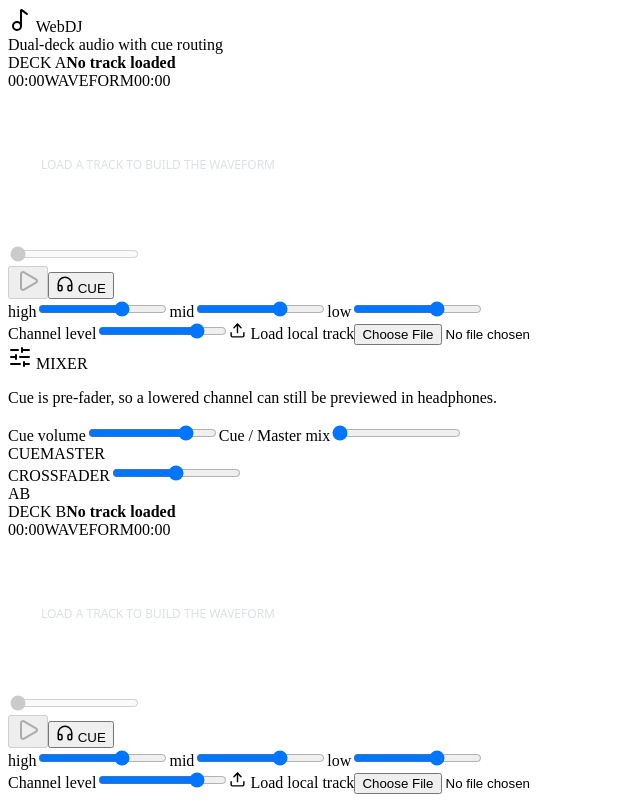
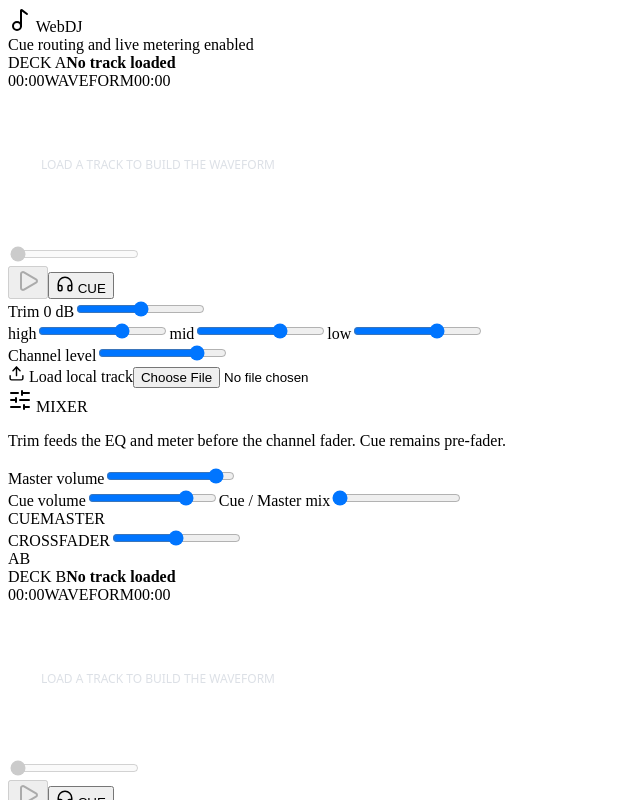
Before and after one commit to ShurexBRT/WebDJ, a React (Vite) app: page / in a window 1280 px wide. Shown: the top 800 px of the page, without its empty margins (0-640 px from the left). Built offline with nearby package versions, Linux system fonts and the light colour scheme; the HTML template or start-up script is replaced by a standard one.

Commit message:
Add trim master controls and VU meters

```diff
--- a/src/App.tsx
+++ b/src/App.tsx
@@ -3,6 +3,7 @@ import { Headphones, Music2, Pause, Play, RefreshCw, SlidersHorizontal, Upload }
 import { getAudioEngine } from './audio/AudioEngine'
 import { decodeWaveform } from './audio/waveform'
 import { formatTime, progressFromTime, timeFromProgress } from './audio/transport'
+import { LevelMeter } from './components/LevelMeter'
 import { Waveform } from './components/Waveform'
 import { useMixerStore, type DeckId } from './state/mixerStore'
 
@@ -10,6 +11,7 @@ function Deck({ side }: { side: DeckId }) {
   const deck = useMixerStore((state) => state.decks[side])
   const loadTrack = useMixerStore((state) => state.loadTrack)
   const setPlaying = useMixerStore((state) => state.setPlaying)
+  const setTrim = useMixerStore((state) => state.setDeckTrim)
   const setVolume = useMixerStore((state) => state.setDeckVolume)
   const setDeckTime = useMixerStore((state) => state.setDeckTime)
   const setDeckEq = useMixerStore((state) => state.setDeckEq)
@@ -18,6 +20,7 @@ function Deck({ side }: { side: DeckId }) {
   const setDeckCue = useMixerStore((state) => state.setDeckCue)
 
   const engine = getAudioEngine()
+  const readLevel = useCallback(() => engine.getDeckLevel(side), [engine, side])
   const progress = progressFromTime(deck.currentTime, deck.duration)
   const accent = side === 'A' ? '#29b6ff' : '#ff9a3d'
 
@@ -32,6 +35,7 @@ function Deck({ side }: { side: DeckId }) {
 
     loadTrack(side, file.name)
     setDeckAnalysis(side, true)
+    engine.setDeckTrim(side, deck.trim)
     engine.setDeckVolume(side, deck.volume)
 
     try {
@@ -135,6 +139,26 @@ function Deck({ side }: { side: DeckId }) {
         </button>
       </div>
 
+      <div className="channel-strip">
+        <LevelMeter label={`Deck ${side} level`} readLevel={readLevel} />
+        <div className="channel-controls">
+          <label className="control-row">
+            <span>Trim {deck.trim > 0 ? `+${deck.trim}` : deck.trim} dB</span>
+            <input
+              aria-label={`Trim deck ${side}`}
+              type="range"
+              min="-12"
+              max="12"
+              step="1"
+              value={deck.trim}
+              onChange={(event) => {
+                const value = Number(event.target.value)
+                setTrim(side, value)
+                engine.setDeckTrim(side, value)
+              }}
+            />
+          </label>
+
           <div className="deck-controls">
             {(['high', 'mid', 'low'] as const).map((band) => (
               <label className="control-row compact" key={band}>
@@ -168,6 +192,8 @@ function Deck({ side }: { side: DeckId }) {
               }}
             />
           </label>
+        </div>
+      </div>
 
       <label className="load-track-button">
         <Upload size={17} /> Load local track
@@ -294,24 +320,48 @@ function AudioSettings() {
 
 function App() {
   const crossfader = useMixerStore((state) => state.crossfader)
+  const masterVolume = useMixerStore((state) => state.masterVolume)
   const cueVolume = useMixerStore((state) => state.cueVolume)
   const cueMix = useMixerStore((state) => state.cueMix)
   const setCrossfader = useMixerStore((state) => state.setCrossfader)
+  const setMasterVolume = useMixerStore((state) => state.setMasterVolume)
   const setCueVolume = useMixerStore((state) => state.setCueVolume)
   const setCueMix = useMixerStore((state) => state.setCueMix)
+  const engine = getAudioEngine()
+  const readMasterLevel = useCallback(() => engine.getMasterLevel(), [engine])
 
   return (
     <main className="app-shell">
       <header className="topbar">
         <div className="brand"><Music2 /> <span>WebDJ</span></div>
-        <div className="status"><span className="status-dot" /> Dual-deck audio with cue routing</div>
+        <div className="status"><span className="status-dot" /> Cue routing and live metering enabled</div>
       </header>
 
       <div className="workspace">
         <Deck side="A" />
         <section className="mixer">
           <div className="mixer-title"><SlidersHorizontal /> MIXER</div>
-          <p className="mixer-copy">Cue is pre-fader, so a lowered channel can still be previewed in headphones.</p>
+          <p className="mixer-copy">Trim feeds the EQ and meter before the channel fader. Cue remains pre-fader.</p>
+
+          <div className="master-strip">
+            <LevelMeter label="Master level" readLevel={readMasterLevel} />
+            <label className="control-row">
+              <span>Master volume</span>
+              <input
+                aria-label="Master volume"
+                type="range"
+                min="0"
+                max="1"
+                step="0.01"
+                value={masterVolume}
+                onChange={(event) => {
+                  const value = Number(event.target.value)
+                  setMasterVolume(value)
+                  engine.setMasterVolume(value)
+                }}
+              />
+            </label>
+          </div>
 
           <div className="monitor-controls">
             <label className="control-row">
@@ -326,7 +376,7 @@ function App() {
                 onChange={(event) => {
                   const value = Number(event.target.value)
                   setCueVolume(value)
-                  getAudioEngine().setCueVolume(value)
+                  engine.setCueVolume(value)
                 }}
               />
             </label>
@@ -342,7 +392,7 @@ function App() {
                 onChange={(event) => {
                   const value = Number(event.target.value)
                   setCueMix(value)
-                  getAudioEngine().setCueMix(value)
+                  engine.setCueMix(value)
                 }}
               />
               <div className="cross-labels"><span>CUE</span><span>MASTER</span></div>
@@ -361,7 +411,7 @@ function App() {
               onChange={(event) => {
                 const value = Number(event.target.value)
                 setCrossfader(value)
-                getAudioEngine().setCrossfader(value)
+                engine.setCrossfader(value)
               }}
             />
             <div className="cross-labels"><span>A</span><span>B</span></div>
```
Lines whose indentation alone changed are shown as unchanged.
